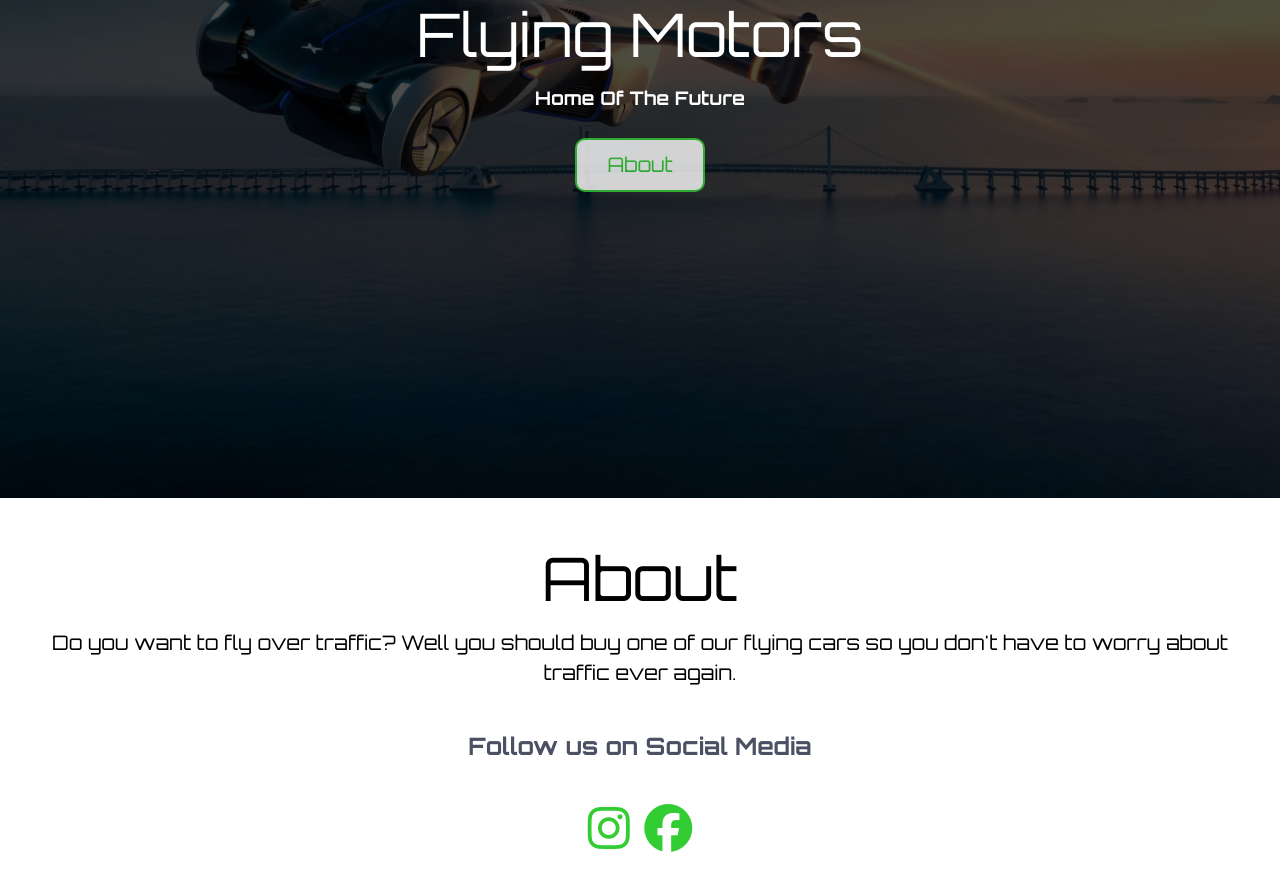
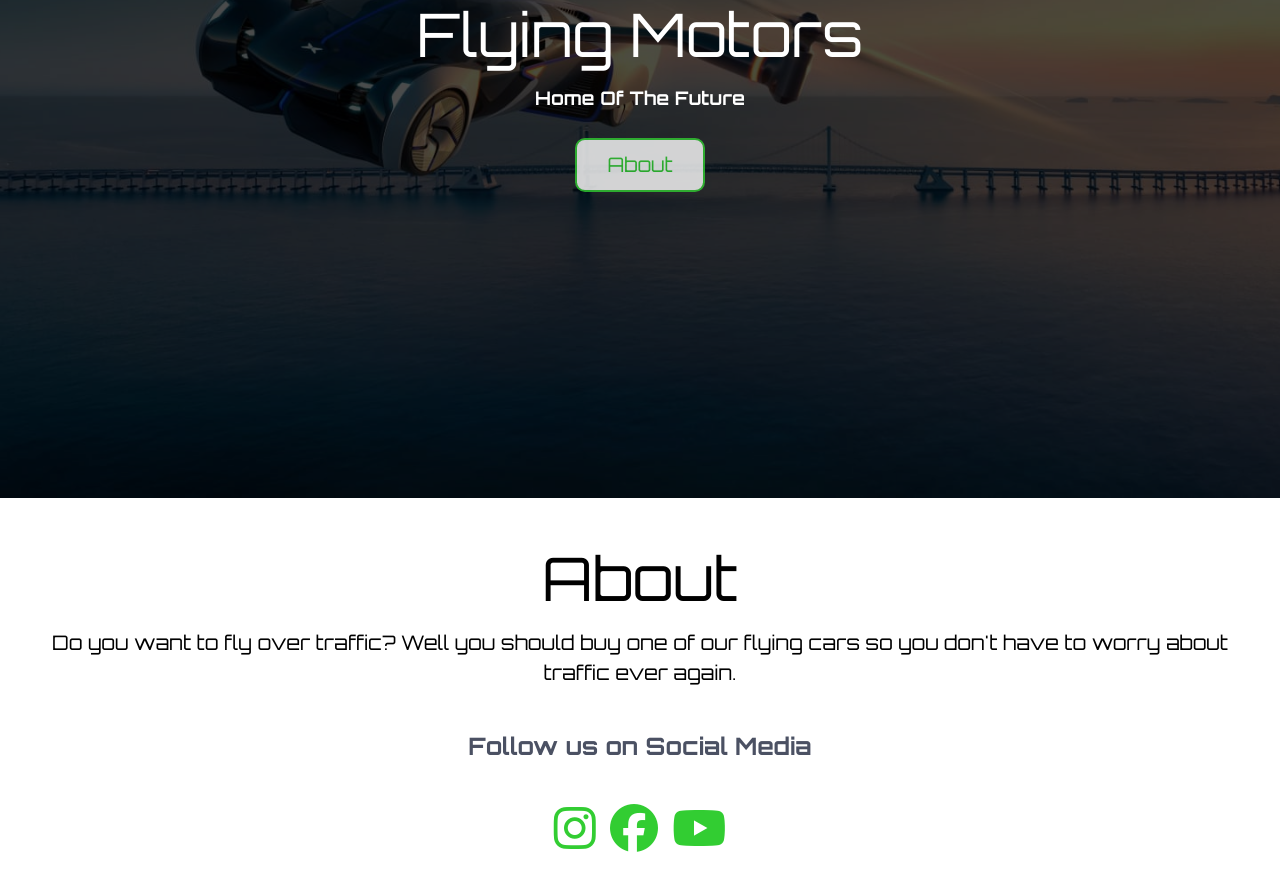
Before and after one commit to EthanGantt/LandingPageProject, a plain HTML site: page index.html in a window 1280 px wide. Shown: the part 326-1216 px from the top of the page. Drawn offline with Linux system fonts and the light colour scheme.

Commit message:
added another link

```diff
--- a/index.html
+++ b/index.html
@@ -37,6 +37,10 @@
             <a href="https://www.facebook.com/danawhite/" target="_blank">
                 <i class="fa-brands fa-facebook"></i>
         </a>
+        </a>
+            <a href="https://www.youtube.com/watch?v=a2tDOYkFCYo" target="_blank">
+                <i class="fa-brands fa-youtube"></i>
+        </a>
         </div>
     </section>
 </body>
```
